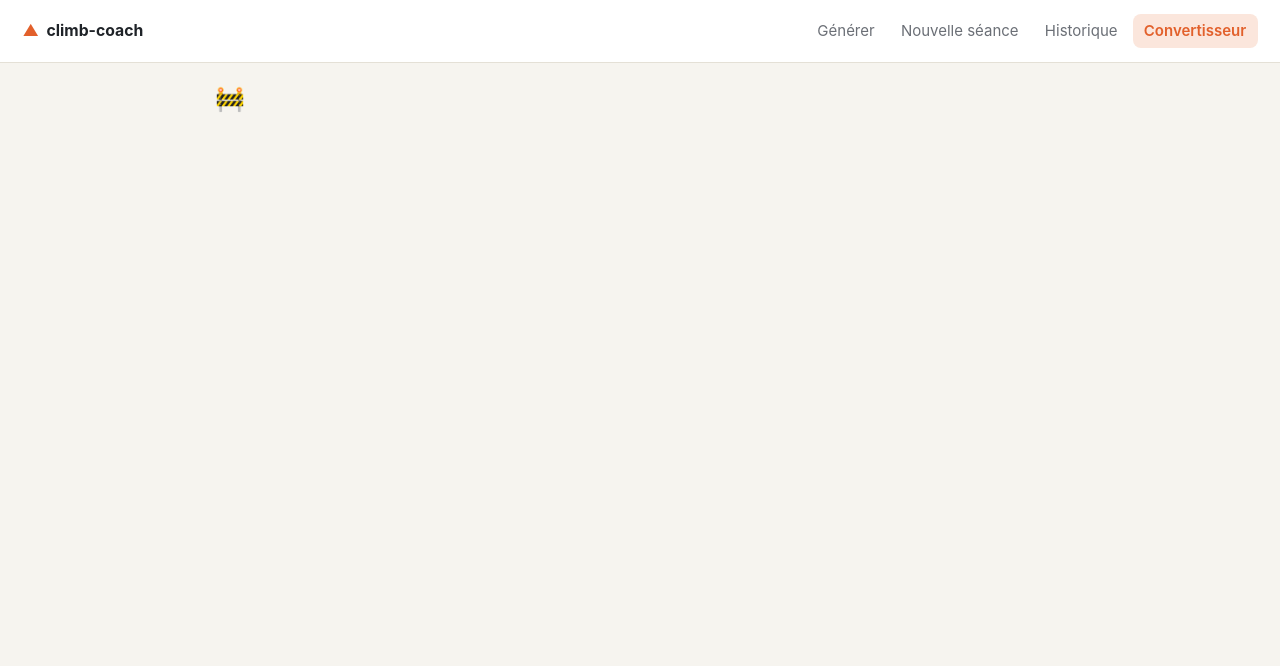
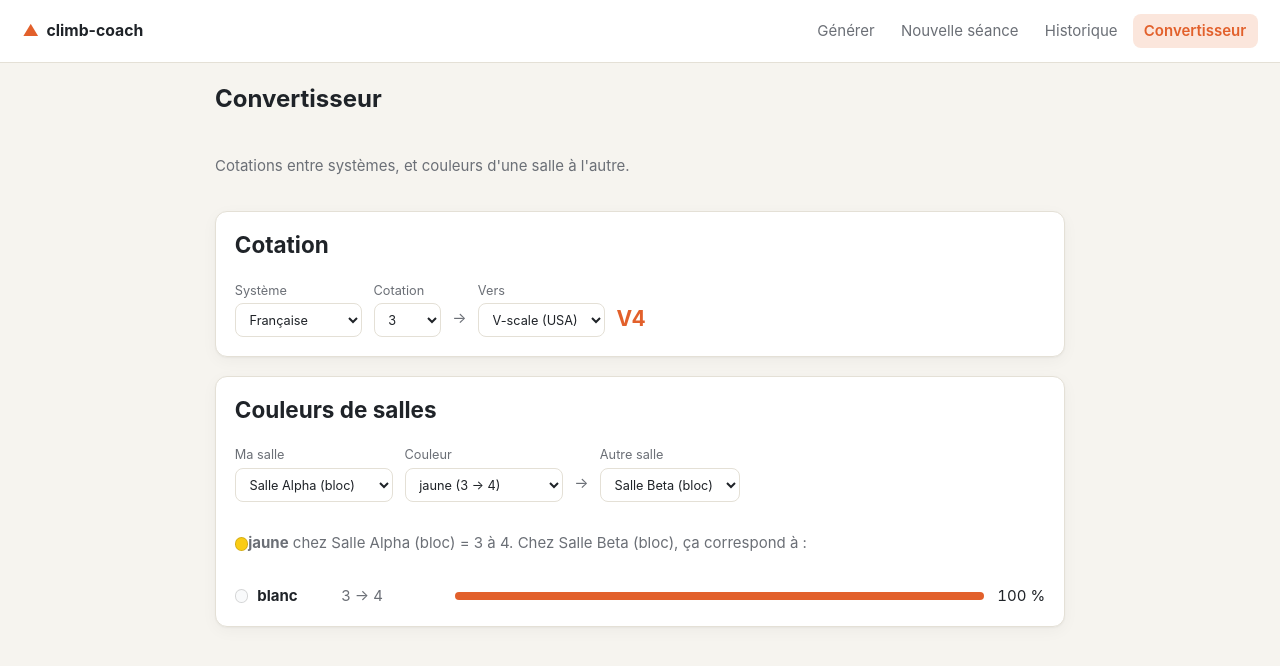
Before and after one commit to Bastien-Gaillard/climb-coach, an Angular app in the folder apps/web/: page /convertisseur in a window 1280 px wide. Shown: the top 666 px of the page. Built offline with nearby package versions, Linux system fonts and the light colour scheme.

Commit message:
feat(web): page convertisseur (cotations et couleurs) avec la lib partagée

```diff
--- a/apps/web/angular.json
+++ b/apps/web/angular.json
@@ -34,6 +34,9 @@
             ],
             "styles": [
               "src/styles.scss"
+            ],
+            "allowedCommonJsDependencies": [
+              "@climb-coach/grades"
             ]
           },
           "configurations": {
--- /dev/null
+++ b/apps/web/src/app/pages/converter/converter.html
@@ -0,0 +1,92 @@
+<h1>Convertisseur</h1>
+<p class="muted">Cotations entre systèmes, et couleurs d'une salle à l'autre.</p>
+
+<section class="card stack">
+  <h2>Cotation</h2>
+  <div class="row">
+    <label>
+      Système
+      <select [value]="from()" (change)="setFrom($any($event.target).value)">
+        @for (s of scales; track s.system) {
+          <option [value]="s.system">{{ s.label }}</option>
+        }
+      </select>
+    </label>
+    <label>
+      Cotation
+      <select [value]="grade()" (change)="grade.set($any($event.target).value)">
+        @for (g of fromGrades(); track g) {
+          <option [value]="g">{{ g }}</option>
+        }
+      </select>
+    </label>
+    <span class="arrow" aria-hidden="true">→</span>
+    <label>
+      Vers
+      <select [value]="to()" (change)="to.set($any($event.target).value)">
+        @for (s of targets(); track s.system) {
+          <option [value]="s.system">{{ s.label }}</option>
+        }
+      </select>
+    </label>
+    <output class="result" [class.error]="!gradeResult().ok" data-testid="grade-result">
+      {{ gradeResult().text }}
+    </output>
+  </div>
+</section>
+
+<section class="card stack">
+  <h2>Couleurs de salles</h2>
+  <div class="row">
+    <label>
+      Ma salle
+      <select [value]="fromGymId()" (change)="setFromGym($any($event.target).value)">
+        @for (g of gyms; track g.id) {
+          <option [value]="g.id">{{ g.name }}</option>
+        }
+      </select>
+    </label>
+    <label>
+      Couleur
+      <select [value]="color()" (change)="color.set($any($event.target).value)">
+        @for (c of fromGym().colors; track c.color) {
+          <option [value]="c.color">{{ c.color }} ({{ c.min }} → {{ c.max }})</option>
+        }
+      </select>
+    </label>
+    <span class="arrow" aria-hidden="true">→</span>
+    <label>
+      Autre salle
+      <select [value]="toGymId()" (change)="toGymId.set($any($event.target).value)">
+        @for (g of compatibleGyms(); track g.id) {
+          <option [value]="g.id">{{ g.name }}</option>
+        }
+      </select>
+    </label>
+  </div>
+
+  @if (compatibleGyms().length === 0) {
+    <p class="muted">Aucune autre salle de cette discipline pour l'instant.</p>
+  } @else {
+    @if (sourceRange(); as range) {
+      <p class="muted">
+        <span class="dot" [style.background]="hex(fromGym(), range.color)"></span>
+        <strong>{{ range.color }}</strong> chez {{ fromGym().name }} = {{ range.min }} à {{ range.max }}.
+        Chez {{ toGym().name }}, ça correspond à :
+      </p>
+    }
+    <ul class="matches" data-testid="color-matches">
+      @for (m of matches(); track m.color) {
+        <li>
+          <span class="dot" [style.background]="m.hex"></span>
+          <strong>{{ m.color }}</strong>
+          <span class="muted">{{ m.min }} → {{ m.max }}</span>
+          <span class="bar"><span [style.width]="percent(m.overlap)"></span></span>
+          <span class="pct">{{ percent(m.overlap) }}</span>
+        </li>
+      } @empty {
+        <li class="muted">Aucune couleur équivalente.</li>
+      }
+    </ul>
+  }
+</section>
--- /dev/null
+++ b/apps/web/src/app/pages/converter/converter.scss
@@ -0,0 +1,65 @@
+:host {
+  display: flex;
+  flex-direction: column;
+  gap: 1.25rem;
+}
+
+.arrow {
+  padding-bottom: 0.5rem;
+  color: var(--muted);
+}
+
+.result {
+  font-size: 1.4rem;
+  font-weight: 700;
+  color: var(--accent);
+  padding-bottom: 0.2rem;
+
+  &.error {
+    font-size: 0.9rem;
+    font-weight: 400;
+  }
+}
+
+.dot {
+  display: inline-block;
+  width: 0.9rem;
+  height: 0.9rem;
+  border-radius: 50%;
+  border: 1px solid rgb(0 0 0 / 0.15);
+  vertical-align: middle;
+}
+
+.matches {
+  list-style: none;
+  margin: 0;
+  padding: 0;
+  display: flex;
+  flex-direction: column;
+  gap: 0.6rem;
+
+  li {
+    display: grid;
+    grid-template-columns: auto 5rem 7rem 1fr 3.5rem;
+    align-items: center;
+    gap: 0.6rem;
+  }
+}
+
+.bar {
+  height: 0.5rem;
+  background: var(--line);
+  border-radius: 999px;
+  overflow: hidden;
+
+  span {
+    display: block;
+    height: 100%;
+    background: var(--accent);
+  }
+}
+
+.pct {
+  text-align: right;
+  font-variant-numeric: tabular-nums;
+}
--- a/apps/web/src/app/pages/converter/converter.ts
+++ b/apps/web/src/app/pages/converter/converter.ts
@@ -1,7 +1,94 @@
-import { Component } from '@angular/core';
+import { Component, computed, signal } from '@angular/core';
+import {
+  colorRange,
+  convertColor,
+  convertGrade,
+  findGym,
+  Gym,
+  GradeSystem,
+  GYMS,
+  SCALES,
+} from '@climb-coach/grades';
 
+interface ConversionResult {
+  ok: boolean;
+  text: string;
+}
+
+/** Conversion côté navigateur : la lib est partagée avec l'API, pas besoin d'appel réseau. */
 @Component({
   selector: 'app-converter',
-  template: '<h1>🚧</h1>',
+  templateUrl: './converter.html',
+  styleUrl: './converter.scss',
 })
-export class ConverterPage {}
+export class ConverterPage {
+  protected readonly scales = Object.values(SCALES);
+  protected readonly gyms = GYMS;
+
+  // --- Cotations
+  protected readonly from = signal<GradeSystem>('font');
+  protected readonly to = signal<GradeSystem>('vscale');
+  protected readonly grade = signal('6B');
+
+  protected readonly fromGrades = computed(() => SCALES[this.from()].grades.map(([g]) => g));
+  protected readonly targets = computed(() =>
+    this.scales.filter((s) => s.discipline === SCALES[this.from()].discipline && s.system !== this.from()),
+  );
+  protected readonly gradeResult = computed<ConversionResult>(() => {
+    try {
+      return { ok: true, text: convertGrade(this.grade(), this.from(), this.to()) };
+    } catch (e) {
+      return { ok: false, text: (e as Error).message };
+    }
+  });
+
+  // --- Couleurs
+  protected readonly fromGymId = signal(GYMS[0].id);
+  protected readonly toGymId = signal(GYMS[1].id);
+  protected readonly color = signal(GYMS[0].colors[0].color);
+
+  protected readonly fromGym = computed(() => findGym(this.fromGymId()));
+  protected readonly toGym = computed(() => findGym(this.toGymId()));
+  protected readonly compatibleGyms = computed(() =>
+    this.gyms.filter((g) => g.discipline === this.fromGym().discipline && g.id !== this.fromGymId()),
+  );
+  protected readonly sourceRange = computed(() => {
+    try {
+      return colorRange(this.fromGym(), this.color());
+    } catch {
+      return null;
+    }
+  });
+  protected readonly matches = computed(() => {
+    try {
+      return convertColor(this.color(), this.fromGym(), this.toGym()).map((m) => ({
+        ...m,
+        ...colorRange(this.toGym(), m.color),
+        hex: this.hex(this.toGym(), m.color),
+      }));
+    } catch {
+      return [];
+    }
+  });
+
+  protected setFrom(system: string) {
+    this.from.set(system as GradeSystem);
+    this.to.set(this.targets()[0].system);
+    this.grade.set(this.fromGrades()[Math.floor(this.fromGrades().length / 3)]);
+  }
+
+  protected setFromGym(id: string) {
+    this.fromGymId.set(id);
+    this.color.set(this.fromGym().colors[0].color);
+    const target = this.compatibleGyms()[0];
+    if (target) this.toGymId.set(target.id);
+  }
+
+  protected hex(gym: Gym, color: string): string {
+    return gym.colors.find((c) => c.color === color)?.hex ?? '#ccc';
+  }
+
+  protected percent(overlap: number): string {
+    return `${Math.round(overlap * 100)} %`;
+  }
+}
```
